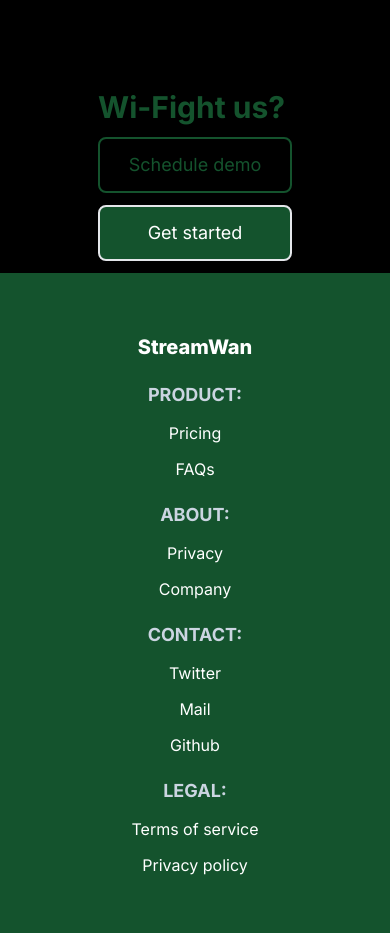
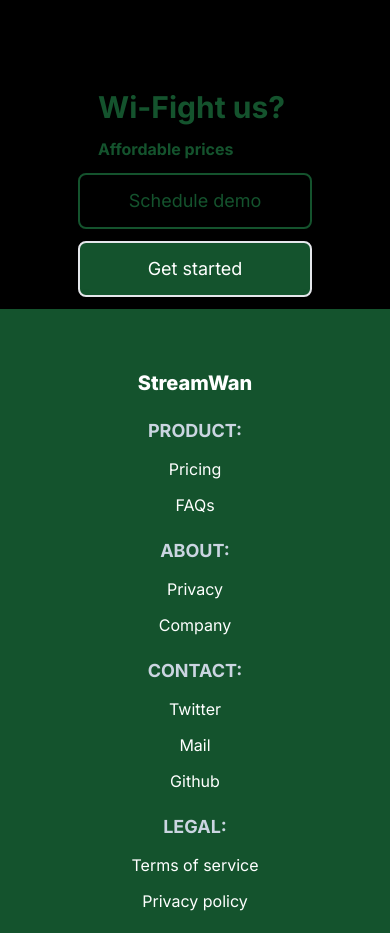
Before and after one commit to Jaarabytes/streamwan, a Next.js app: page / in a window 390 px wide. Shown: the part 3140-4073 px from the top of the page. Built offline with nearby package versions, Linux system fonts and the light colour scheme.

Commit message:
feat: add appropriate animation
Add animation for ascreen board. Now onto responsiveness and auth

```diff
--- a/app/globals.css
+++ b/app/globals.css
@@ -31,3 +31,18 @@
     text-wrap: balance;
   }
 }
+
+@keyframes fadeInOut {
+  0% { opacity: 0; }
+  30% { opacity: 1; }
+  70% { opacity: 1; }
+  100% { opacity: 0; }
+}
+
+.animated-string-text {
+  animation: fadeInOut 2.5s ease-in-out infinite;
+}
+
+.animated-string-container {
+  min-height: 1.5em; /* Adjust as needed to prevent layout shifts */
+}
--- a/app/ui/home/Finalize.tsx
+++ b/app/ui/home/Finalize.tsx
@@ -1,18 +1,35 @@
 'use client'
+
+import { useState, useEffect } from "react"
+
 export default function Finalize () {
-    return (
+const [ currentIndex, setCurrentIndex ] = useState(0);
+const qualities = ["No more lagging", "Cooperative customer care", "Affordable prices", "Ahead of everyone"]
+
+  useEffect(() => {
+      const intervalId = setInterval(() => {
+        setCurrentIndex((prevIndex) => (prevIndex + 1) % qualities.length);
+          }, 2500);
+
+      return () => clearInterval(intervalId)
+      }, [qualities.length])
+
+return (
         <>
             <div className='sm:my-48 px-[20%]'>
                 <h1 className="text-3xl mx-5 text-green-900 font-bold">Wi-Fight us?</h1>
-                <div className="sm:flex sm:my-16 px-5">
-
+                <p className="text-green-900 font-bold px-5 my-3 animated-string-text">{qualities[currentIndex]}</p>
+                <div className="sm:flex sm:my-10">
+                        <a href="/sign_up">
                         <button
                         className="block w-full p-3 my-3 sm:mx-2 sm:w-[250px] text-lg text-green-900 rounded-lg border-2 border-green-900 hover:bg-slate-100/70 transition duration:500"
                         >Schedule demo</button>
-
+                        </a>
+                        <a href="/sign_up">
                         <button
                         className="block w-full p-3 my-3 sm:mx-2 sm:w-[250px] bg-green-900 text-lg rounded-lg border-2 text-white hover:bg-green-800 transition duration:500"
                         >Get started</button>
+                        </a>
                 </div>
             </div>
         </>
```
